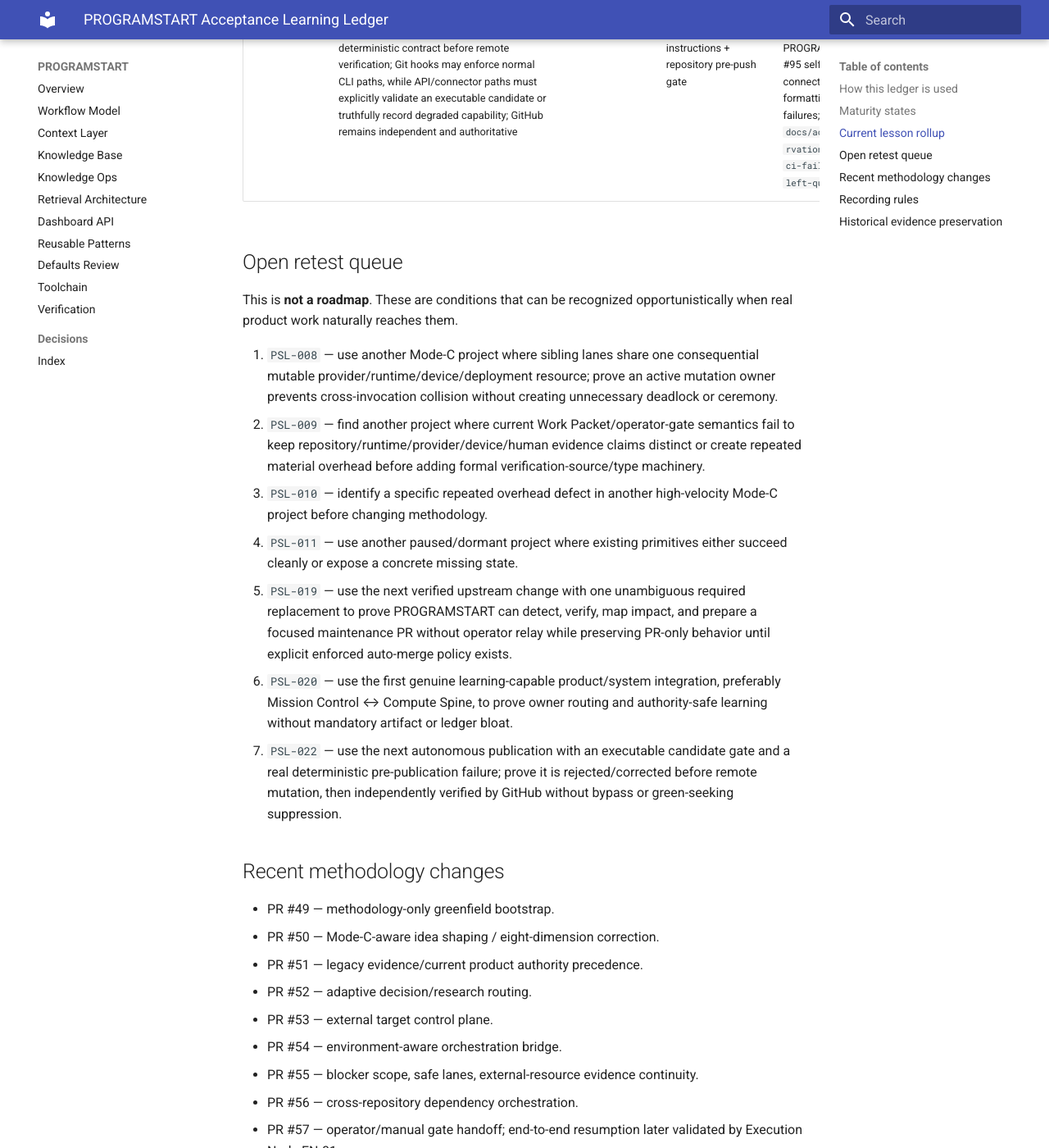
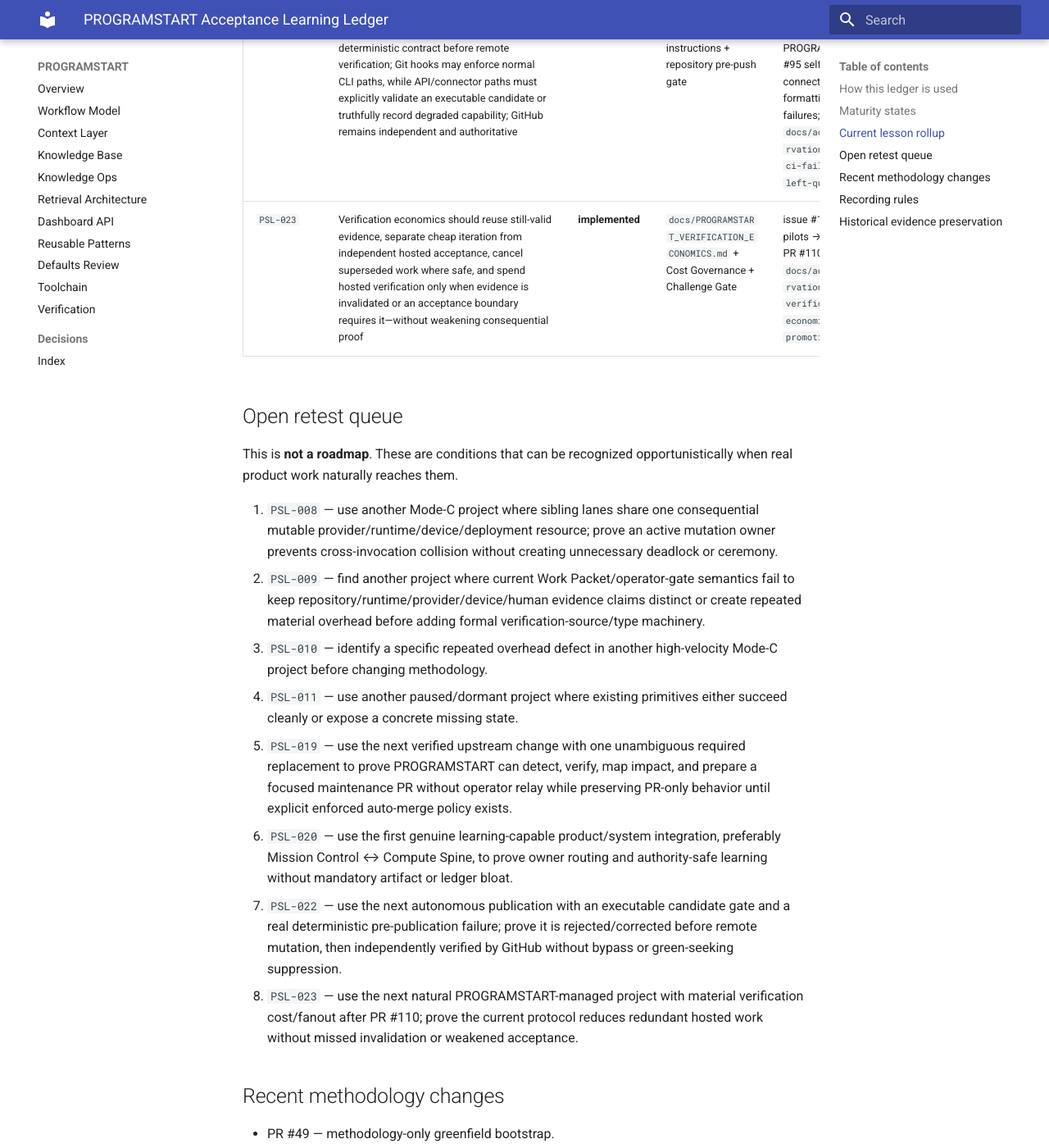
Before and after one commit to GrahamArdent/PROGRAMSTART, an MkDocs documentation site: the page built from docs/PROGRAMSTART_ACCEPTANCE_LEARNING_LEDGER.md, in a window 1280 px wide and 1400 px high, scrolled down 5678 px. Shown: the whole window at 82% size. Built offline with MkDocs 1.6.1 and Material for MkDocs 9.7.7, drawn with Linux system fonts in a browser that asks for light colours; some of the changed text lies outside the part shown.

Commit message:
docs(learning): roll up verification economics as PSL-023

```diff
--- a/docs/PROGRAMSTART_ACCEPTANCE_LEARNING_LEDGER.md
+++ b/docs/PROGRAMSTART_ACCEPTANCE_LEARNING_LEDGER.md
@@ -62,6 +62,7 @@
 | `PSL-020` | Software that can materially improve from real operational evidence needs a conditional Learning Architecture Gate plus owner-routed learning: route observations to the system that owns the behavior, evaluate/promote/rollback deliberately, and never let learned success silently broaden authority | **implemented** | `docs/PROGRAMSTART_LEARNING_ARCHITECTURE.md` + canonical owner routing | Mission Control planning correction + live Compute Spine/PROGRAMSTART boundary inspection; `docs/acceptance/observations/2026-09-01-owner-routed-learning-architecture.md` | first genuine learning-capable integration, preferably Mission Control ↔ Compute Spine: prove correct gate activation, owner routing, bounded retained evidence, evaluation/promotion/rollback, and no authority expansion or shadow backlog |
 | `PSL-021` | Effective autonomy must distinguish genuine human gates from temporary automation gaps and deliberately search/combine bounded available tools before operator transport; creativity belongs in mechanism, not authority expansion | **validated** | `docs/PROGRAMSTART_EFFECTIVE_AUTONOMY.md` + implementation checklist | Court Case Evidence Bell pipeline: existing two-action Windows endpoint + exact accepted runtime composed into bounded self-refresh, removing the claimed manual relay without broader shell/credential/source-mutation authority; `docs/acceptance/observations/2026-09-04-court-evidence-alternative-actuation-retest.md` | continue normal use; retain counterevidence if alternative-actuation search creates disproportionate ceremony, brittle chains, hidden authority expansion, or delays a genuine human gate |
 | `PSL-022` | Autonomous publication should prepare a clean candidate with the owning repository's deterministic contract before remote verification; Git hooks may enforce normal CLI paths, while API/connector paths must explicitly validate an executable candidate or truthfully record degraded capability; GitHub remains independent and authoritative | **implemented** | JIT source-of-truth + worker instructions + repository pre-push gate | 16-run cross-repository failure audit + PROGRAMSTART PR #95 self-hosting connector-path formatting/whitespace failures; `docs/acceptance/observations/2026-09-04-ci-failure-shift-left-quality.md` | next natural autonomous publication where a deterministic failure is stopped/corrected before remote publication, final GitHub verification is green, and the worker does not bypass the gate or overclaim API-path validation |
+| `PSL-023` | Verification economics should reuse still-valid evidence, separate cheap iteration from independent hosted acceptance, cancel superseded work where safe, and spend hosted verification only when evidence is invalidated or an acceptance boundary requires it—without weakening consequential proof | **implemented** | `docs/PROGRAMSTART_VERIFICATION_ECONOMICS.md` + Cost Governance + Challenge Gate | issue #107 four-owner pilots → current-base PR #110 merge; `docs/acceptance/observations/2026-09-13-verification-economics-promotion.md` | next natural post-PR-#110 project where material CI cost/fanout exists: prove redundant hosted work is avoided, invalidated specialized proof still runs, still-valid evidence is reused, and no consequence/release gate is weakened |
 
 ## Open retest queue
 
@@ -74,6 +75,7 @@
 5. `PSL-019` — use the next verified upstream change with one unambiguous required replacement to prove PROGRAMSTART can detect, verify, map impact, and prepare a focused maintenance PR without operator relay while preserving PR-only behavior until explicit enforced auto-merge policy exists.
 6. `PSL-020` — use the first genuine learning-capable product/system integration, preferably Mission Control ↔ Compute Spine, to prove owner routing and authority-safe learning without mandatory artifact or ledger bloat.
 7. `PSL-022` — use the next autonomous publication with an executable candidate gate and a real deterministic pre-publication failure; prove it is rejected/corrected before remote mutation, then independently verified by GitHub without bypass or green-seeking suppression.
+8. `PSL-023` — use the next natural PROGRAMSTART-managed project with material verification cost/fanout after PR #110; prove the current protocol reduces redundant hosted work without missed invalidation or weakened acceptance.
 
 ## Recent methodology changes
 
@@ -99,6 +101,7 @@
 - Owner-routed Learning Architecture Gate — conditional product/system operational learning, owner classification, evaluation/promotion/rollback discipline, and explicit separation from PROGRAMSTART methodology learning (**PSL-020 implemented; first real Mission Control/Compute Spine retest remains open**).
 - Effective Autonomy alternative-actuation strengthening — Court Case Evidence Bell self-refresh proved that a temporary automation gap can be removed by composing existing trusted tools without widening authority (**PSL-021 validated; continue normal counterevidence collection**).
 - PR #95 — repo-owned clean-candidate publication contract, PROGRAMSTART pre-push enforcement, hook-bypassing API/connector worker instructions, bounded deterministic auto-fix, and preserved independent GitHub verification (**PSL-022 implemented; real autonomous pre-publication rejection retest remains open**).
+- PR #110 — Verification Economics operational protocol after four real owner pilots and current-base reconciliation (**PSL-023 implemented; first natural post-promotion retest remains open**).
 
 ## Recording rules
 
```
